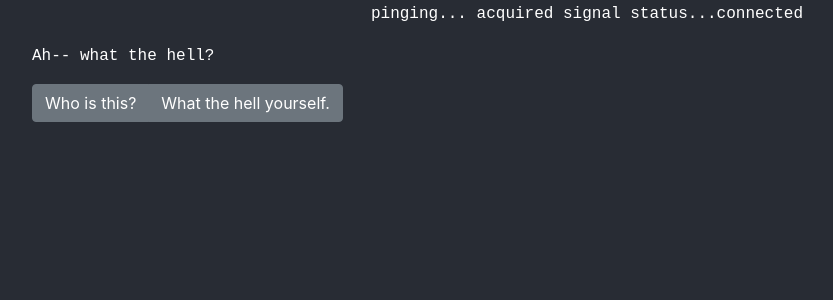
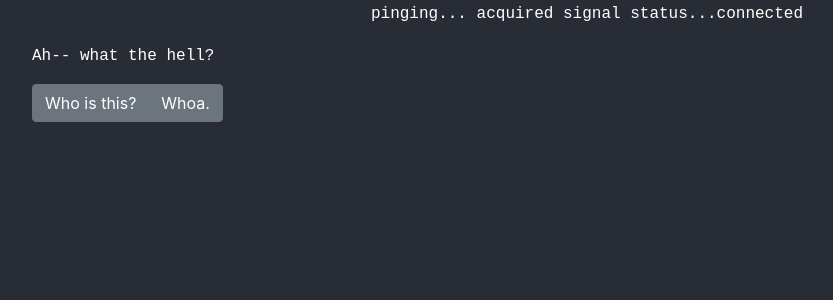
Before and after one commit to krhobbs/thesis-app, a React (Create React App) app in the folder src/main/client/: page / in a window 1280 px wide. Shown: the top 300 px of the page, without its empty margins (53-886 px from the left). Built offline with nearby package versions, Linux system fonts and the light colour scheme.

Commit message:
Updated the client to show only the shortText field on the decision buttons

```diff
--- a/src/main/client/src/Decision.js
+++ b/src/main/client/src/Decision.js
@@ -11,9 +11,9 @@ class Decision extends Component {
           onClick={() => {
             this.props.onDecide(decision);}
           }
-          value={decision.text}
+          value={decision.shortText}
         >
-          {decision.text}
+          {decision.shortText}
         </Button>
       );
     }
--- a/src/main/client/src/Home.js
+++ b/src/main/client/src/Home.js
@@ -16,13 +16,15 @@ class Home extends Component {
             id: 'n1d1',
             text: 'Who is this?',
             whichChild: 0,
-            attitude: 0
+            attitude: 0,
+            shortText: "Who is this?"
           },
           {
             id: 'n1d2',
-            text: 'What the hell yourself.',
+            text: 'Whoa -- is this an actual person?.',
             whichChild: 0,
-            attitude: 0
+            attitude: 0,
+            shortText: "Whoa."
           }
         ],
         speaker: 0,
```
